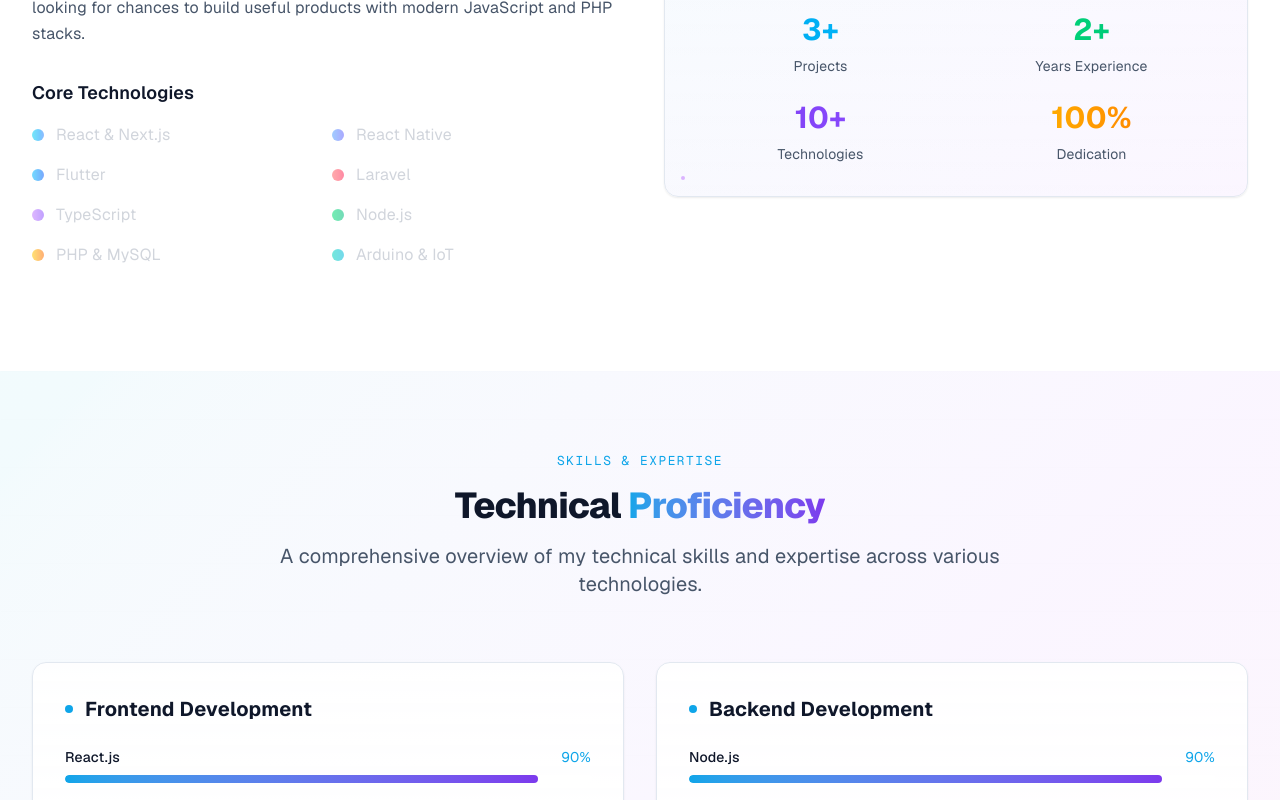
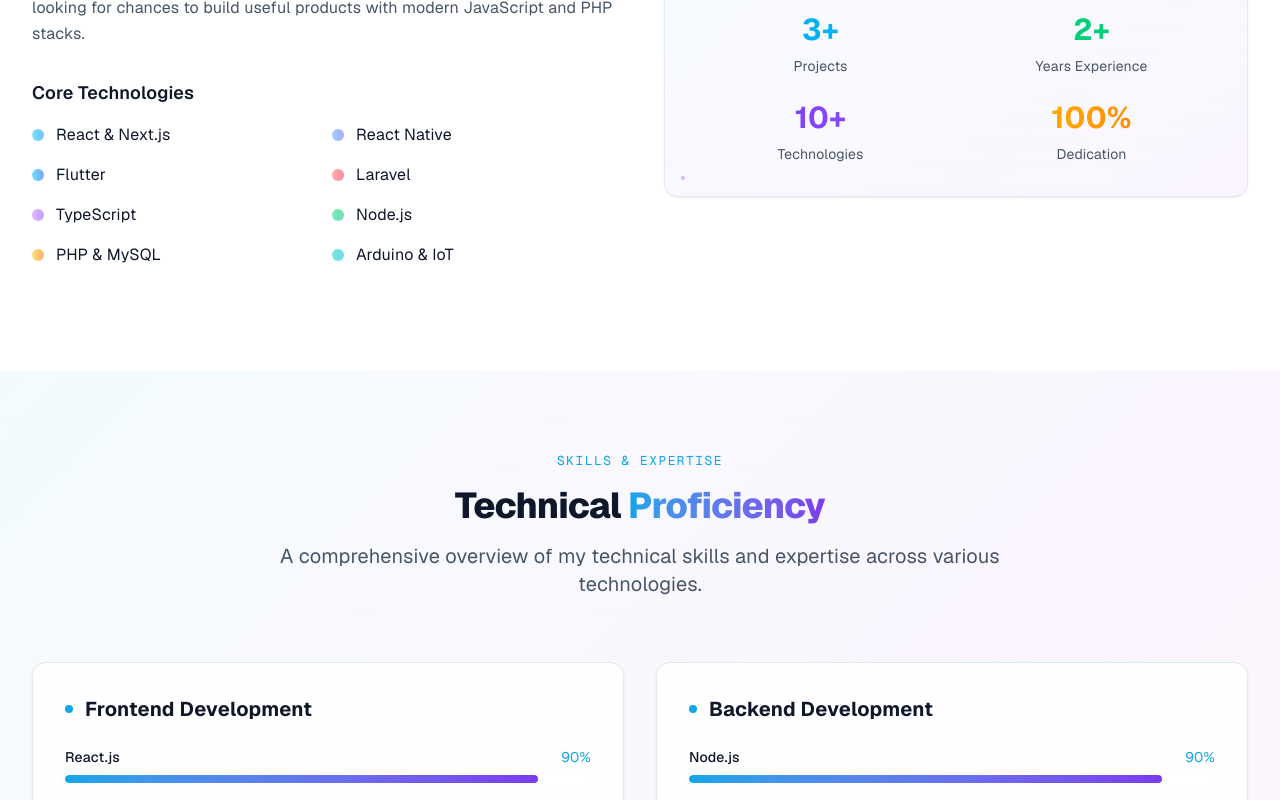
Before and after one commit to Andreean26/adam_web, a Next.js app: page / in a window 1280 px wide. Shown: the part 1460-2260 px from the top of the page. Built offline with nearby package versions, Linux system fonts and the light colour scheme.

Commit message:
feat: remove outdated performance optimization report and enhance footer, about, and portfolio sections with new features and styling

```diff
--- a/src/app/globals.css
+++ b/src/app/globals.css
@@ -100,6 +100,15 @@ section[id] {
   transform: translateY(-2px);
   box-shadow: var(--shadow-md);
   border-color: color-mix(in oklab, var(--accent), var(--border) 70%);
+}
+
+/* Cursor Utilities */
+.cursor-zoom-in {
+  cursor: zoom-in;
+}
+
+.cursor-zoom-out {
+  cursor: zoom-out;
 }
 
 /* Space Theme Animations - GPU Accelerated */
@@ -507,3 +516,36 @@ section[id] {
   will-change: opacity, transform;
   animation: modal-content-in 240ms cubic-bezier(0.2, 0.7, 0.2, 1) forwards;
 }
+
+/* Custom Scrollbar - Modern & Minimal */
+::-webkit-scrollbar {
+  width: 8px;
+  height: 8px;
+}
+
+::-webkit-scrollbar-track {
+  background: transparent;
+}
+
+::-webkit-scrollbar-thumb {
+  background: color-mix(in oklab, var(--muted), transparent 60%);
+  border-radius: 4px;
+  transition: background 0.2s ease;
+}
+
+::-webkit-scrollbar-thumb:hover {
+  background: color-mix(in oklab, var(--accent), transparent 40%);
+}
+
+/* Firefox Scrollbar */
+* {
+  scrollbar-width: thin;
+  scrollbar-color: color-mix(in oklab, var(--muted), transparent 60%) transparent;
+}
+
+/* Smooth scrolling behavior */
+@media (prefers-reduced-motion: no-preference) {
+  html {
+    scroll-behavior: smooth;
+  }
+}
--- a/src/app/layout.tsx
+++ b/src/app/layout.tsx
@@ -39,6 +39,14 @@ export const metadata: Metadata = {
   ],
   authors: [{ name: "Adam Fawazzaky Fardy Andreean" }],
   creator: "Adam Fawazzaky",
+  icons: {
+    icon: [
+      { url: '/favicon.ico', sizes: 'any' },
+      { url: '/icon.png', type: 'image/png', sizes: '32x32' },
+      { url: '/icon.svg', type: 'image/svg+xml' },
+    ],
+    apple: '/apple-icon.png',
+  },
   openGraph: {
     type: "website",
     locale: "en_US",
--- a/src/components/layout/Footer.tsx
+++ b/src/components/layout/Footer.tsx
@@ -35,9 +35,9 @@ export default function Footer() {
       <a href="https://www.linkedin.com/in/adam-andreean-2739b3222" target="_blank" rel="noopener noreferrer" className="text-[var(--muted)] hover:text-[var(--accent-2)] transition-colors group">
                 <LinkedInIcon className="h-6 w-6 group-hover:scale-110 transition-transform duration-300" />
               </a>
-      <a href="https://www.instagram.com/adam_fawazzaky/" target="_blank" rel="noopener noreferrer" className="text-[var(--muted)] hover:text-[var(--accent-3)] transition-colors group">
+      {/* <a href="https://www.instagram.com/adam_fawazzaky/" target="_blank" rel="noopener noreferrer" className="text-[var(--muted)] hover:text-[var(--accent-3)] transition-colors group">
                 <TwitterIcon className="h-6 w-6 group-hover:scale-110 transition-transform duration-300" />
-              </a>
+              </a> */}
             </div>
           </div>
 
--- a/src/components/sections/AboutSection.tsx
+++ b/src/components/sections/AboutSection.tsx
@@ -39,35 +39,35 @@ export default function AboutSection() {
               <ScrollReveal animation="stagger" delay={300} className="grid grid-cols-2 gap-4">
                 <div className="flex items-center group">
                   <div className="w-3 h-3 bg-gradient-to-r from-cyan-400 to-blue-500 rounded-full mr-3 animate-pulse"></div>
-                  <span className="text-gray-300 group-hover:text-cyan-400 transition-colors">React & Next.js</span>
+                  <span className="text-[var(--foreground)] group-hover:text-cyan-400 transition-colors">React & Next.js</span>
                 </div>
                 <div className="flex items-center group">
                   <div className="w-3 h-3 bg-gradient-to-r from-blue-400 to-indigo-500 rounded-full mr-3 animate-pulse"></div>
-                  <span className="text-gray-300 group-hover:text-blue-400 transition-colors">React Native</span>
+                  <span className="text-[var(--foreground)] group-hover:text-blue-400 transition-colors">React Native</span>
                 </div>
                 <div className="flex items-center group">
                   <div className="w-3 h-3 bg-gradient-to-r from-sky-400 to-blue-600 rounded-full mr-3 animate-pulse"></div>
-                  <span className="text-gray-300 group-hover:text-sky-400 transition-colors">Flutter</span>
+                  <span className="text-[var(--foreground)] group-hover:text-sky-400 transition-colors">Flutter</span>
                 </div>
                 <div className="flex items-center group">
                   <div className="w-3 h-3 bg-gradient-to-r from-red-400 to-rose-500 rounded-full mr-3 animate-pulse"></div>
-                  <span className="text-gray-300 group-hover:text-red-400 transition-colors">Laravel</span>
+                  <span className="text-[var(--foreground)] group-hover:text-red-400 transition-colors">Laravel</span>
                 </div>
                 <div className="flex items-center group">
                   <div className="w-3 h-3 bg-gradient-to-r from-purple-400 to-violet-500 rounded-full mr-3 animate-pulse"></div>
-                  <span className="text-gray-300 group-hover:text-purple-400 transition-colors">TypeScript</span>
+                  <span className="text-[var(--foreground)] group-hover:text-purple-400 transition-colors">TypeScript</span>
                 </div>
                 <div className="flex items-center group">
                   <div className="w-3 h-3 bg-gradient-to-r from-green-400 to-emerald-500 rounded-full mr-3 animate-pulse"></div>
-                  <span className="text-gray-300 group-hover:text-green-400 transition-colors">Node.js</span>
+                  <span className="text-[var(--foreground)] group-hover:text-green-400 transition-colors">Node.js</span>
                 </div>
                 <div className="flex items-center group">
                   <div className="w-3 h-3 bg-gradient-to-r from-yellow-400 to-orange-500 rounded-full mr-3 animate-pulse"></div>
-                  <span className="text-gray-300 group-hover:text-yellow-400 transition-colors">PHP & MySQL</span>
+                  <span className="text-[var(--foreground)] group-hover:text-yellow-400 transition-colors">PHP & MySQL</span>
                 </div>
                 <div className="flex items-center group">
                   <div className="w-3 h-3 bg-gradient-to-r from-teal-400 to-cyan-500 rounded-full mr-3 animate-pulse"></div>
-                  <span className="text-gray-300 group-hover:text-teal-400 transition-colors">Arduino & IoT</span>
+                  <span className="text-[var(--foreground)] group-hover:text-teal-400 transition-colors">Arduino & IoT</span>
                 </div>
               </ScrollReveal>
             </div>
```
Also changed, not shown: src/components/sections/PortfolioSection.tsx (+72 -9 lines), 2 other files (tests, documents, lock files or other folders).
